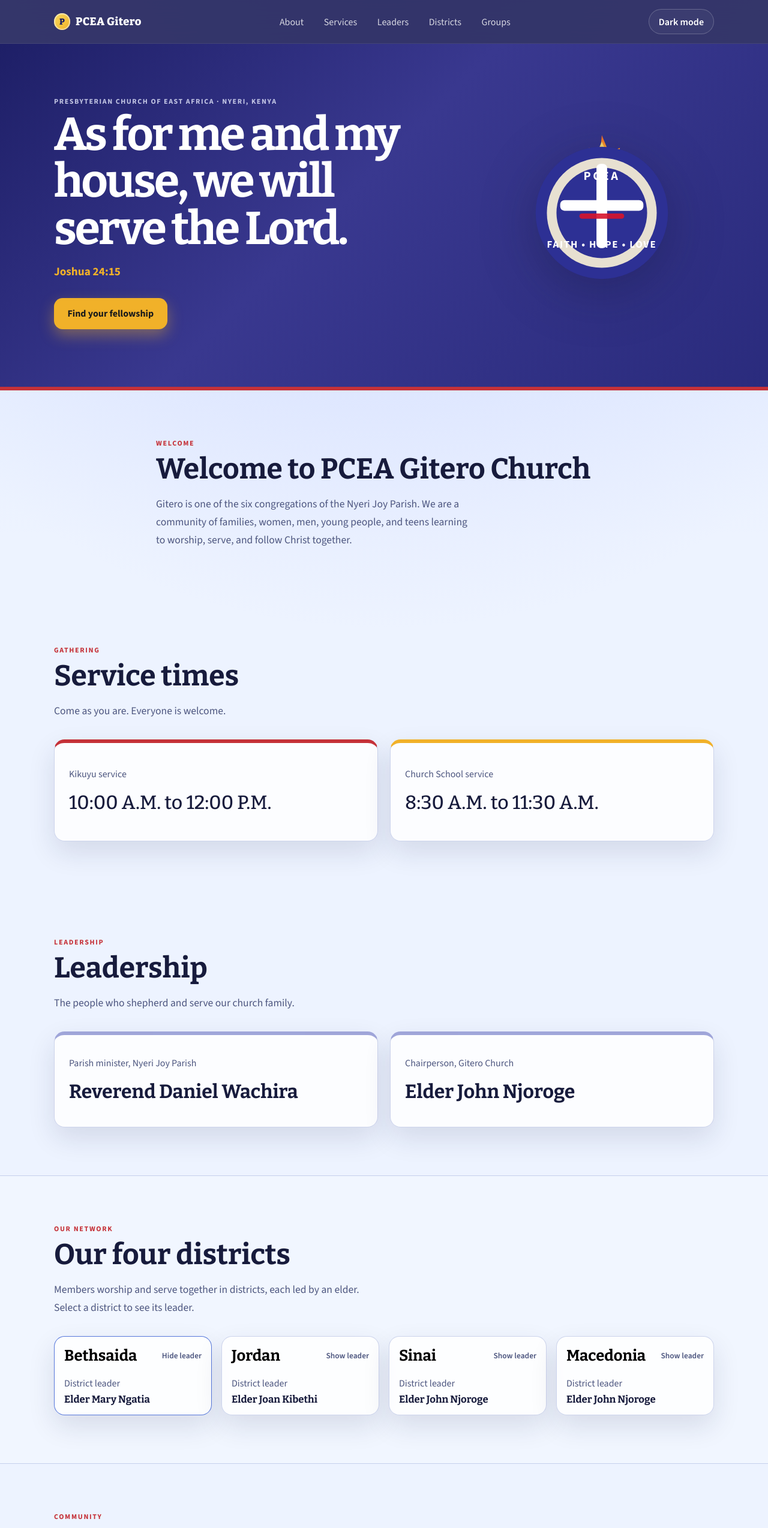
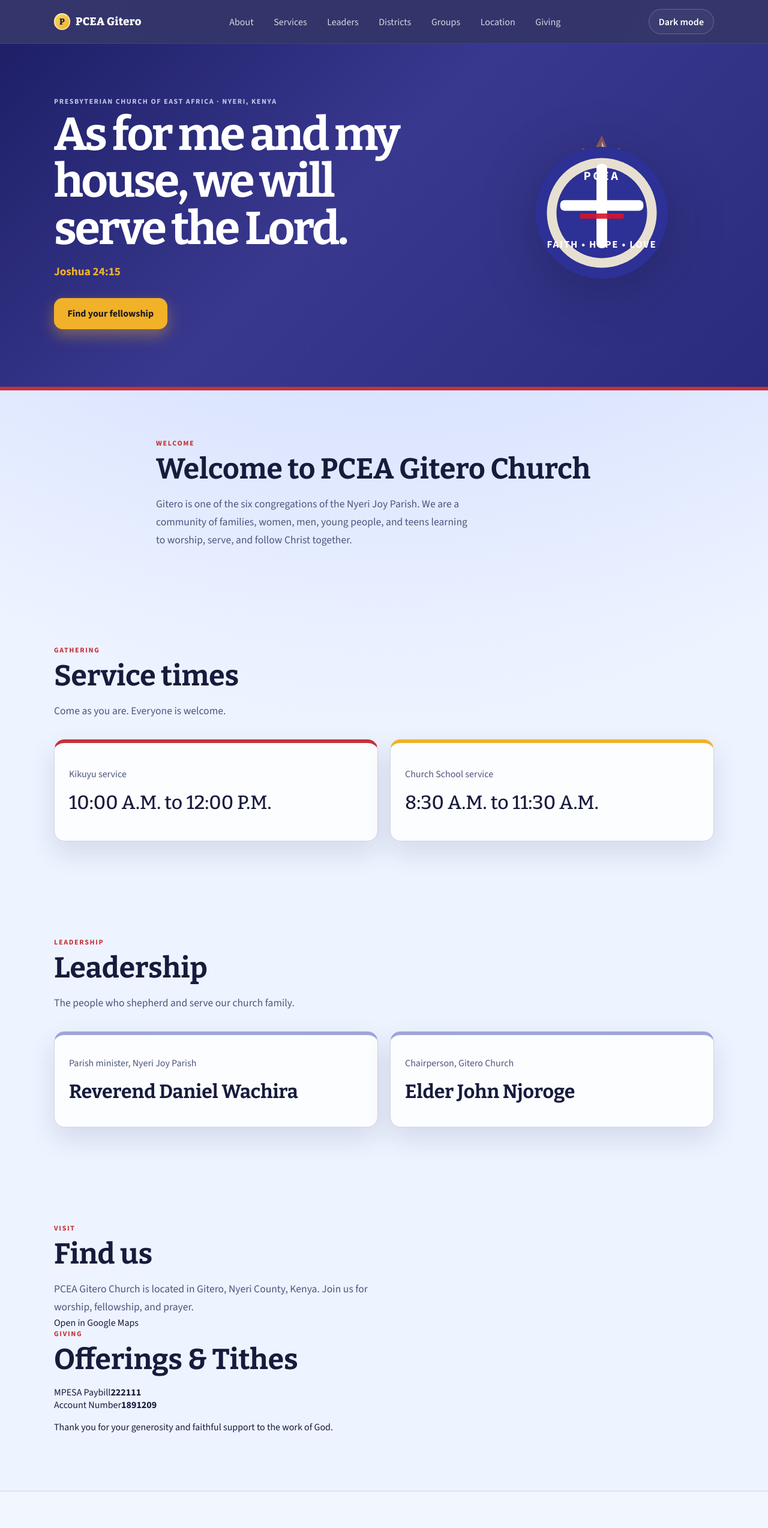
Before and after one commit to Paeshy13/PCEA-Gitero-Church, a React (Vite) app: page / in a window 1280 px wide. Shown: the top 2548 px of the page at 60% size. Built offline with nearby package versions, Linux system fonts and the light colour scheme.

Commit message:
Update church landing page styling and add location/giving section with black-and-white theme

```diff
--- a/src/App.jsx
+++ b/src/App.jsx
@@ -39,7 +39,7 @@ const ministries = [
     tab: 'Youth Fellowship',
     who: 'For young people aged 15 to 35',
     vision: 'A vibrant and well-coordinated youth movement in East Africa and beyond.',
-    mission: 'To bring young people into fellowship, discipleship, and evangelism; to raise and equip emerging leaders for Church and society; and to empower young people physically, economically, and spiritually.',
+    mission: 'To bring young people into fellowship, discipleship, and evangelism; to raise and equip emerging leaders for Church and society; and to empower young people physically, economically, socially, and spiritually.',
     motto: 'Love, Unity, and Service.',
     vals: ['Bible and Christ-centered service', 'Democratic participation and inclusiveness', 'Teamwork and networking', 'Discipline and integrity'],
     about: 'Young people who yearn to serve the Lord in truth and spirit.',
@@ -50,7 +50,7 @@ const ministries = [
     tab: 'Boys’ and Girls’ Brigade',
     who: 'For teens growing in Christ',
     vision: 'To be a Christian youth organization with a difference, raising disciplined, faithful, and community-minded people who reflect Christ’s character at home, at school, and in the community.',
-    mission: 'To nurture youth into Christian leadership, service, and true followers of Christ by applying biblical values to daily life, and to train officers to lead through disciplined, Christ-centered mentorship.',
+    mission: 'To nurture youth into Christian leadership, service, and true followers of Christ by applying biblical values to daily life, and to train officers to lead through disciplined, Christ-centered discipleship.',
     motto: 'Sure and Steadfast · Seek, Serve and Follow Christ',
     vals: ['Spiritual growth', 'Physical growth', 'Educational growth', 'Social growth', 'Religion', 'Discipline'],
     about: 'Aiming to be a Global Model Brigade with a four-square programme. Boys are guided toward discipline and Christian character; girls toward following Jesus with self-control and responsibility.',
@@ -79,8 +79,8 @@ function PceaHeroMark() {
       </defs>
 
       <g opacity="0.95">
-        <path d="M180 34L193 66L214 58L210 96L237 90L236 125L265 126L254 150L281 156L255 180L287 199L255 210L273 238L236 233L236 264L210 256L214 294L191 286L180 320L169 286L146 294L150 256L124 264L123 233L97 238L115 210L83 199L117 180L89 156L116 150L105 126L134 125L133 90L160 96L156 58L177 66L180 34Z" fill="url(#crestGlow)" />
-        <path d="M180 46L190 70L206 63L207 90L229 88L227 112L249 115L240 138L267 147L244 168L263 186L237 196L247 222L220 217L218 244L197 234L180 262L163 234L142 244L140 217L113 222L123 196L97 186L116 168L93 147L120 138L111 115L133 112L131 88L153 90L154 63L170 70L180 46Z" fill="#f5d66a" opacity="0.95" />
+        <path d="M180 34L193 66L214 58L210 96L237 90L236 125L265 126L254 150L281 156L255 180L287 199L255 210L273 238L236 233L236 264L210 256L214 294L191 286L180 320L169 286L146 294L150 256L124 264L122 236L96 238L114 210L82 198L108 181L76 156L104 150L92 126L121 125L120 90L147 96L143 58L164 66L180 34Z" fill="url(#crestGlow)" opacity="0.45" />
+        <path d="M180 46L190 70L206 63L207 90L229 88L227 112L249 115L240 138L267 147L244 168L263 186L237 196L247 222L220 217L218 244L197 234L180 262L163 234L142 244L140 217L113 222L123 196L97 186L124 168L103 147L130 138L121 115L143 112L141 88L163 90L164 63L180 70L180 46Z" fill="#f2f2ee" opacity="0.72" />
       </g>
 
       <circle cx="180" cy="180" r="124" fill="#2d3094" />
@@ -341,6 +341,49 @@ function Districts() {
   );
 }
 
+function ChurchLocation() {
+  return (
+    <section id="location" className="section location-section">
+      <div className="container location-grid">
+        <div className="info-card map-card">
+          <div className="section-heading">
+            <p className="eyebrow">visit</p>
+            <h2>Find us</h2>
+          </div>
+          <p className="lead">PCEA Gitero Church is located in Gitero, Nyeri County, Kenya. Join us for worship, fellowship, and prayer.</p>
+          <a
+            className="map-link"
+            href="https://www.google.com/maps/search/?api=1&query=PCEA+Gitero+Church+Nyeri+Kenya"
+            target="_blank"
+            rel="noreferrer"
+          >
+            Open in Google Maps
+          </a>
+        </div>
+
+        <div id="giving" className="info-card giving-card">
+          <div className="section-heading">
+            <p className="eyebrow">giving</p>
+            <h2>Offerings &amp; Tithes</h2>
+          </div>
+
+          <div className="giving-flyer">
+            <div className="giving-row">
+              <span>MPESA Paybill</span>
+              <strong>222111</strong>
+            </div>
+            <div className="giving-row">
+              <span>Account Number</span>
+              <strong>1891209</strong>
+            </div>
+            <p className="giving-note">Thank you for your generosity and faithful support to the work of God.</p>
+          </div>
+        </div>
+      </div>
+    </section>
+  );
+}
+
 function App() {
   const [isDark, setIsDark] = useState(() => window.matchMedia('(prefers-color-scheme: dark)').matches);
 
@@ -362,6 +405,8 @@ function App() {
             <a href="#leaders">Leaders</a>
             <a href="#districts">Districts</a>
             <a href="#groups">Groups</a>
+            <a href="#location">Location</a>
+            <a href="#giving">Giving</a>
           </div>
           <button type="button" className="theme-toggle" onClick={() => setIsDark((v) => !v)}>
             {isDark ? 'Light mode' : 'Dark mode'}
@@ -441,6 +486,7 @@ function App() {
           </div>
         </section>
 
+        <ChurchLocation />
         <Districts />
         <Ministries />
       </main>
```
